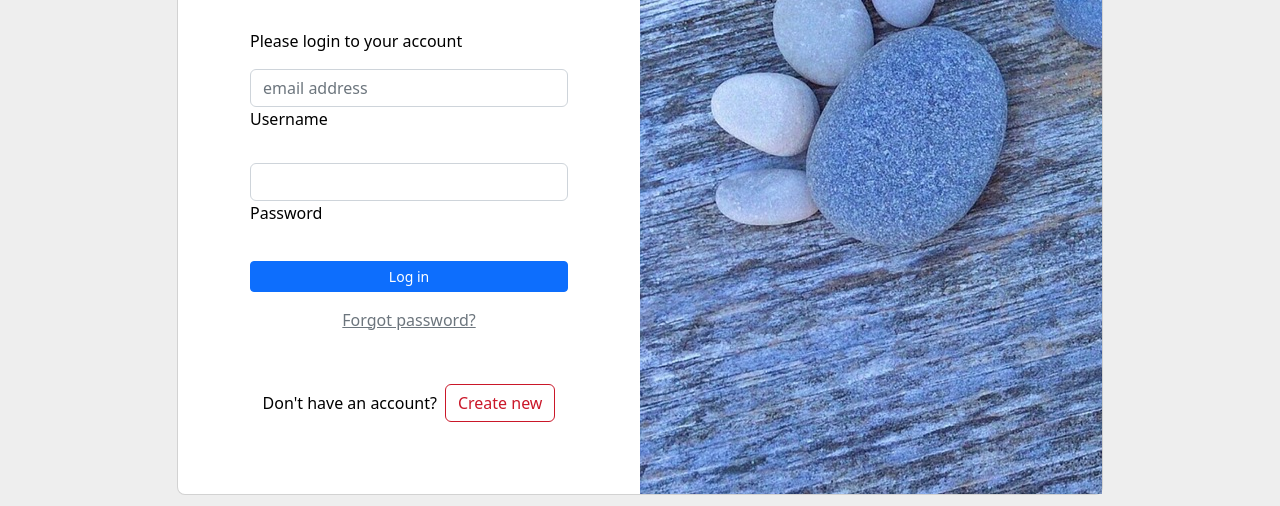
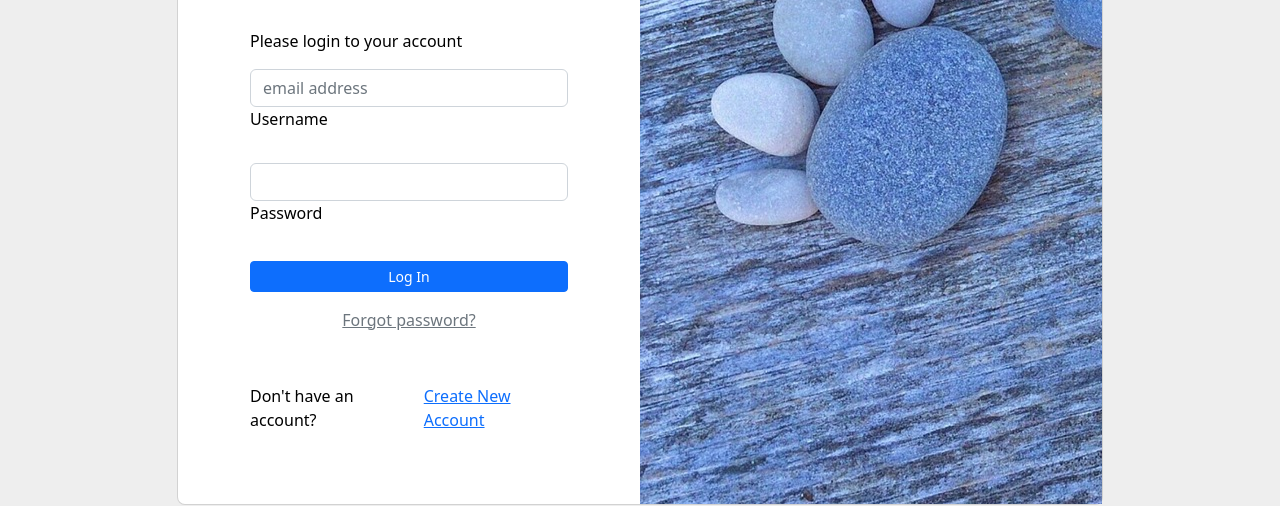
Before and after one commit to MaritaMalvinsdatter/css-frameworks-ca, a website with bundled scripts: page profile/login.html in a window 1280 px wide. Shown: the part 458-964 px from the top of the page. Built offline with nearby package versions, Linux system fonts and the light colour scheme; files whose address does not match are found by name.

Commit message:
added js file

```diff
--- a/profile/login.html
+++ b/profile/login.html
@@ -7,6 +7,8 @@
     <meta name="description" content="Login Page">
     <script src="https://kit.fontawesome.com/368a06d7e0.js" crossorigin="anonymous"></script>
     <link rel="stylesheet" href="/dist/css/styles.css">
+    <script src="/node_modules/bootstrap/dist/js/bootstrap.bundle.min.js" defer></script>
+    <script src="/src/js/index.mjs" defer type="module"></script>
     <title>Paw Social | Home</title>
 </head>
 <body>
@@ -62,18 +64,18 @@
                           <label class="form-label" for="password">Password</label>
                         </div>
                         <div class="text-center pt-1 mb-5 pb-1 d-flex flex-column">
-                          <button class="btn btn-primary btn-sm fa-lg gradient-custom-2 mb-3" type="button">Log
-                            in</button>
+                          <button class="btn btn-primary btn-sm fa-lg gradient-custom-2 mb-3" type="submit">Log
+                            In</button>
                           <a class="text-muted" href="#!">Forgot password?</a>
                         </div>
                         <div class="d-flex align-items-center justify-content-center pb-4">
                           <p class="mb-0 me-2">Don't have an account?</p>
-                          <button type="button" class="btn btn-outline-danger">Create new</button>
+                          <a href="/profile/register.html">Create New Account</a>
                         </div>
                       </form>
                     </div>
                   </div>
-                  <div class="col-lg-6 d-flex align-items-center img-fluid" style="background-image: url('img/paws-bg.jpg')">
+                  <div class="col-lg-6 d-flex align-items-center img-fluid" style="background-image: url('/img/paws-bg.jpg')">
                   </div>
                   </div>
                 </div>
@@ -95,5 +97,4 @@
             <p class="text-center">© 2022 PetSocial</p>
         </div>
       </footer>
-    <script src="/node_modules/bootstrap/dist/js/bootstrap.bundle.min.js"></script>
 </body>
```
Also changed, not shown: feed/my_feed.html (+2 -1 lines), index.html (+2 -2 lines).
